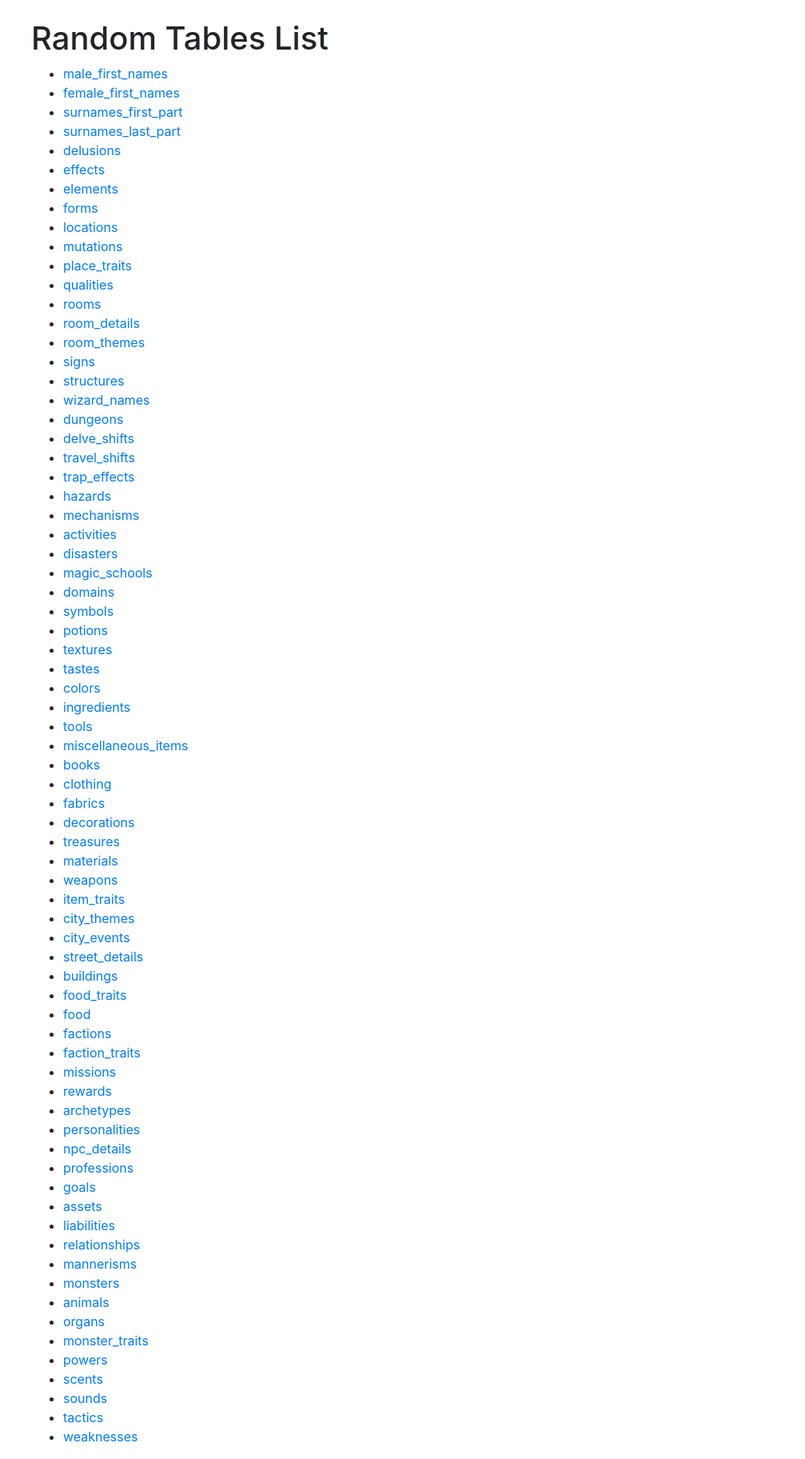
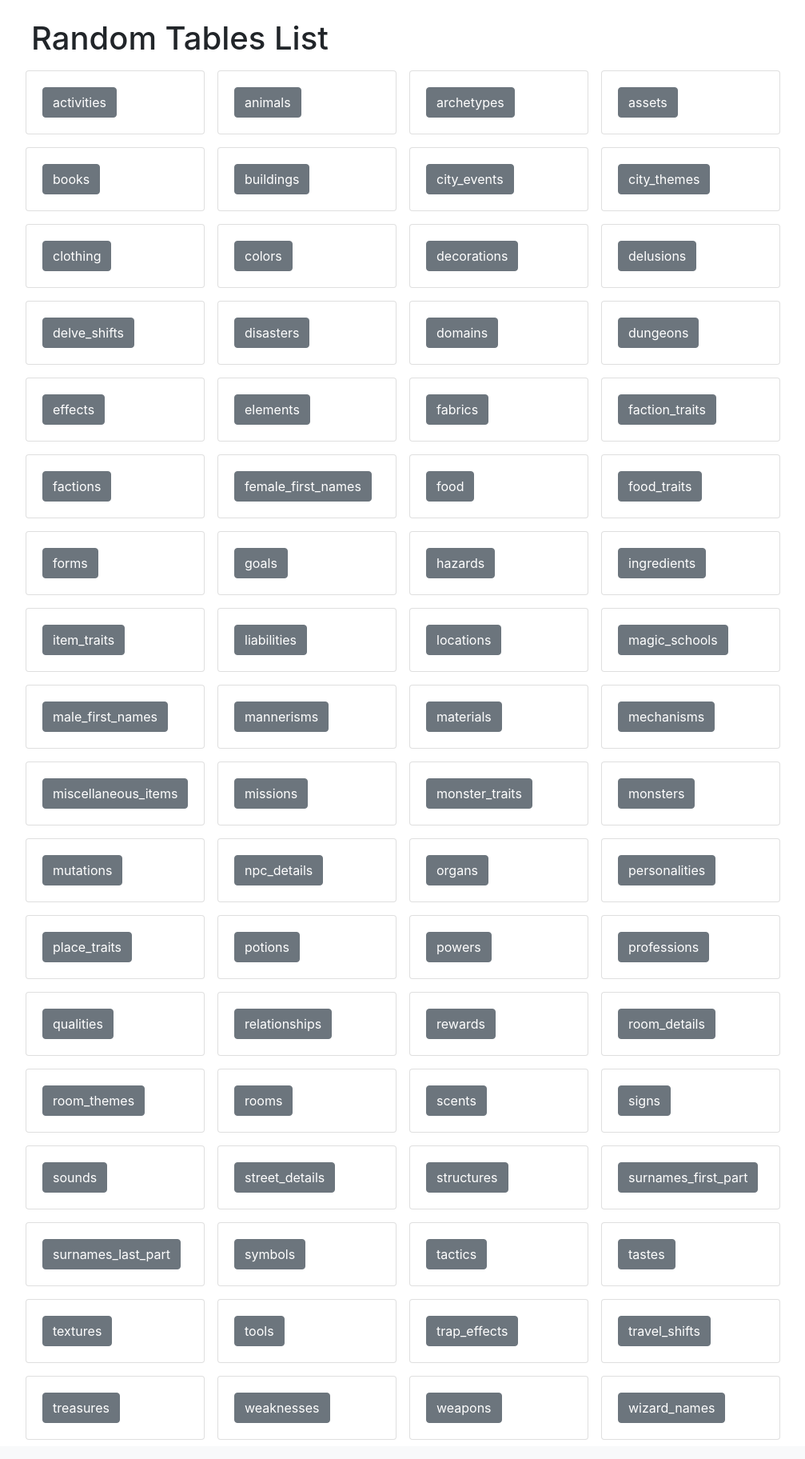
Before and after one commit to philippe-lemaire/knave, a Django app: page /generators/tables in a window 1280 px wide. Shown: the part 56-1880 px from the top of the page at 80% size, without its empty margins (46-1053 px from the left). After the commit the page ends 1856 px from the top, so only its background shows below. Run offline with Django 4.2, Linux system fonts and the light colour scheme; some libraries are stand-ins or nearby versions.

Commit message:
better table list

```diff
--- a/generators/templates/generators/list_tables.html
+++ b/generators/templates/generators/list_tables.html
@@ -4,9 +4,17 @@ Knave - Tables List
 {% endblock %}
 {% block content %}
 <h1>Random Tables List</h1>
-<ul>
+
+<div class="row">
 {% for table in tables_list %}
-<li><a href="{% url 'generators:get-table' table %}">{{table}}</a></li>
-{% endfor %}
-</ul>
+    <div class="card m-2" style="width: 14rem;">
+        <div class="card-body">
+
+            <a class="btn btn-secondary" href="{% url 'generators:get-table' table %}">{{table}}</a>
+
+        </div>
+    </div>
+    {% endfor %}
+</div>
+
 {% endblock %}
--- a/generators/views.py
+++ b/generators/views.py
@@ -129,6 +129,7 @@ def roll_random_monster(request):
 
 def list_tables(request):
     tables = list(_master_table.keys())
+    tables.sort()
     context = {"tables_list": tables}
     template_name = "generators/list_tables.html"
     return render(request, template_name, context)
```
